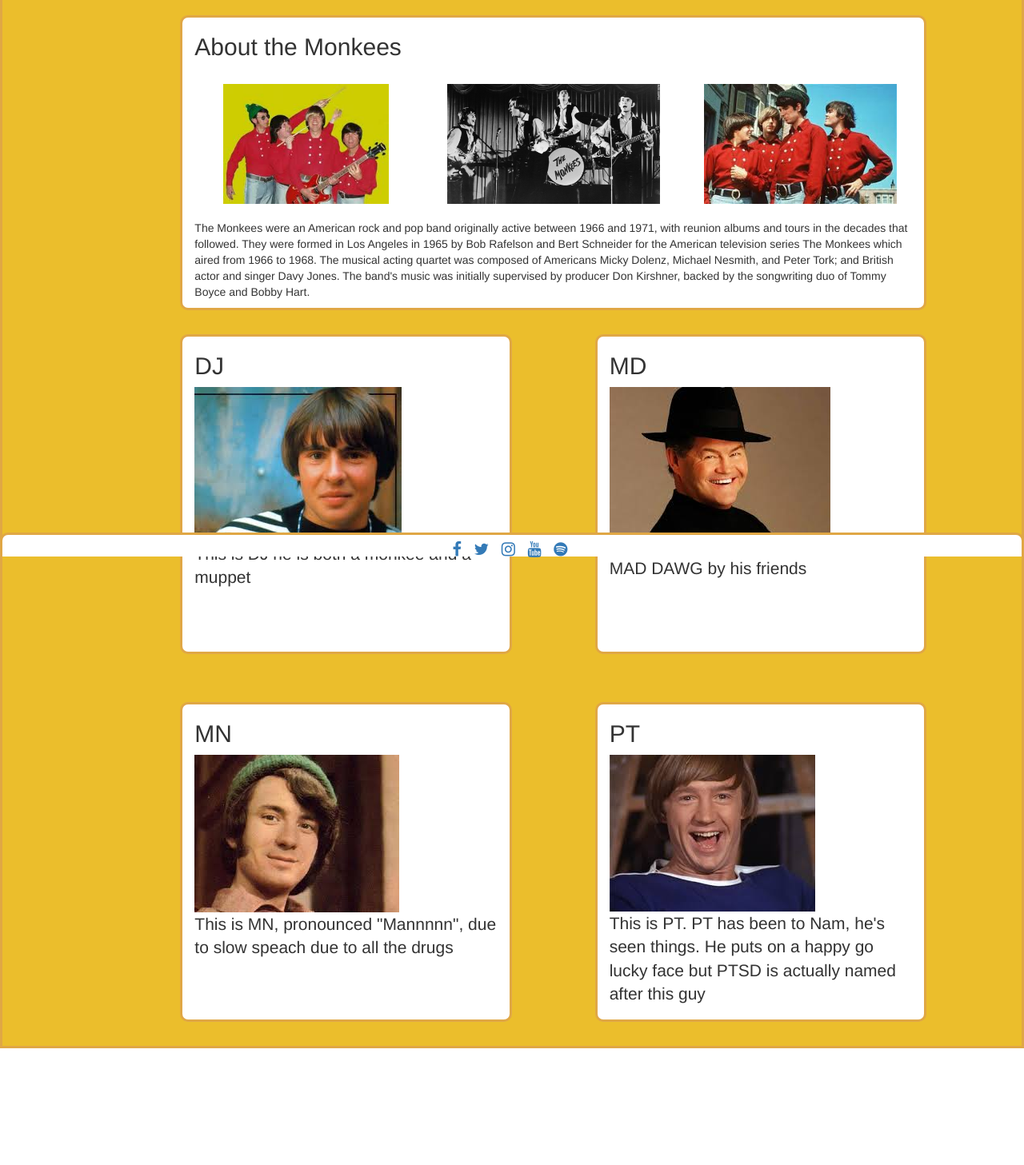
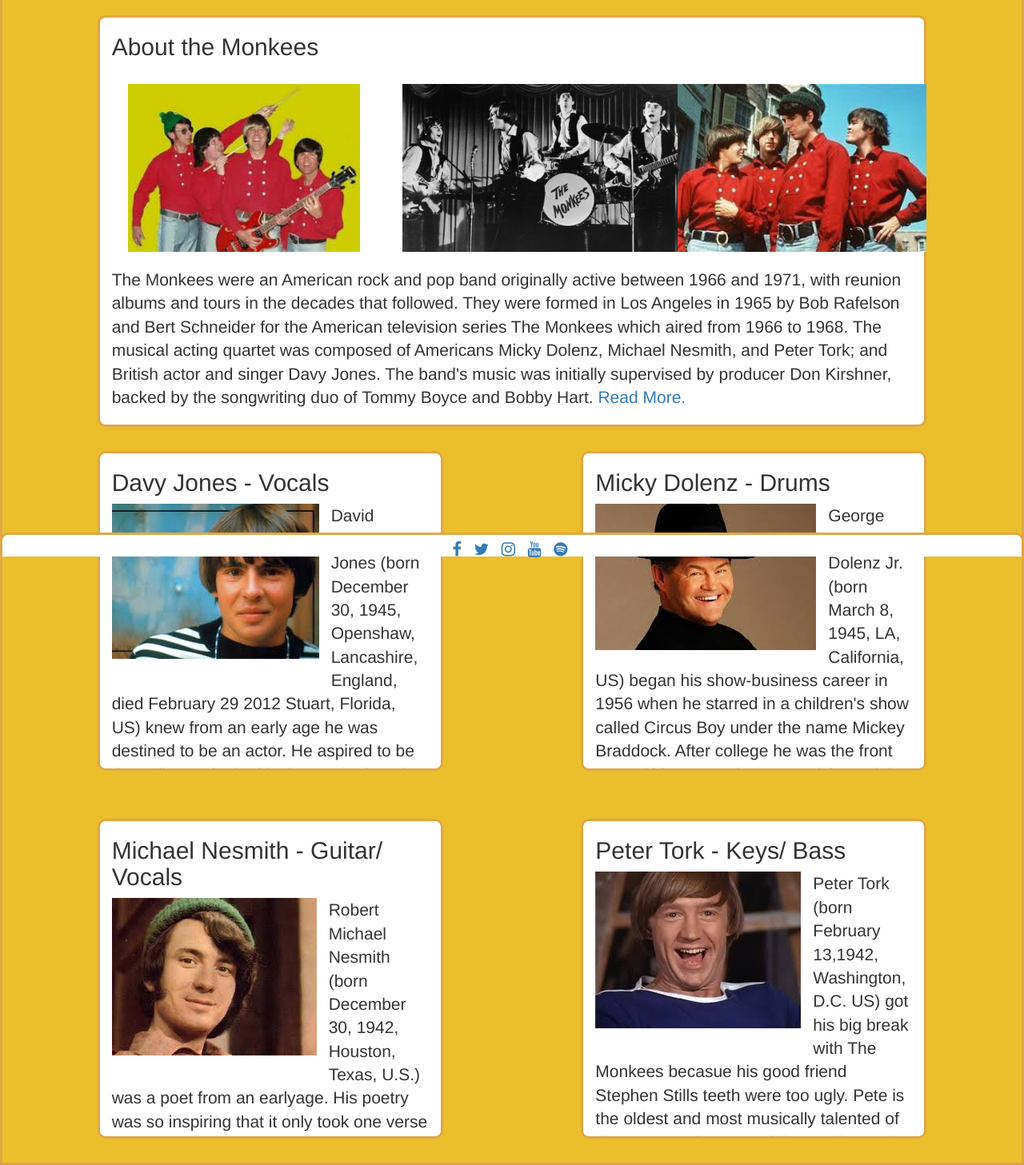
Before and after one commit to Code-Institute-Submissions/band-site, a plain HTML site: page about.html in a window 1280 px wide. Shown: the part 104-1561 px from the top of the page at 80% size. Before the commit the page ends 1415 px from the top, so only its background shows below. Drawn offline with nearby package versions, Linux system fonts and the light colour scheme; a web font is replaced by a local one.

Commit message:
band info, styling

```diff
--- a/about.html
+++ b/about.html
@@ -38,47 +38,49 @@
 
     <!---------------------------------------------------------------------------------------------------------Main Content-->
     <div class="container-fluid main-content-wrapper">
-        <div class="container-fluid main-content">
+        <div class="container-fluid main-content col-md-offset-1 col-md-10">
             <div class="row">
-                <div class="col-md-9 col-md-offset-2 about-band">
+                <div class="col-md-12 about-band">
                     <h2>About the Monkees</h2>
                     <div class="row">
-                        <div class= "band-pic-wrapper col-md-4">
+                        <div class= "band-pic-wrapper col-sm-6 col-md-4">
                            <img class="band-pic" src="images/cover1.jpg" alt="band picture">
                         </div>
-                        <div class= "band-pic-wrapper col-md-4">
+                        <div class= "band-pic-wrapper hidden-xs hidden-sm col-md-4">
                            <img class="band-pic" src="images/monkees.jpg" alt="band picture">
                         </div>
-                        <div class= "band-pic-wrapper col-md-4">
+                        <div class= "band-pic-wrapper hidden-xs col-sm-6 col-md-4">
                           <img class="band-pic" src="images/cover3.jpg" alt="band picture">
                         </div>
                     </div>
 
-                  <p>The Monkees were an American rock and pop band originally active between 1966 and 1971, with reunion albums and tours in the decades that followed. They were formed in Los Angeles in 1965 by Bob Rafelson and Bert Schneider for the American television series The Monkees which aired from 1966 to 1968. The musical acting quartet was composed of Americans Micky Dolenz, Michael Nesmith, and Peter Tork; and British actor and singer Davy Jones. The band's music was initially supervised by producer Don Kirshner, backed by the songwriting duo of Tommy Boyce and Bobby Hart.</p>
+                  <p class="lead">The Monkees were an American rock and pop band originally active between 1966 and 1971, with reunion albums and tours in the decades that followed. They were formed in Los Angeles in 1965 by Bob Rafelson and Bert Schneider for the American television series The Monkees which aired from 1966 to 1968. The musical acting quartet was composed of Americans Micky Dolenz, Michael Nesmith, and Peter Tork; and British actor and singer Davy Jones. The band's music was initially supervised by producer Don Kirshner, backed by the songwriting duo of Tommy Boyce and Bobby Hart.
+                  <span><a href="https://en.wikipedia.org/wiki/The_Monkees">Read More.</a></span></p>
                  </div>
             </div>
+
             <div class="row">
-                <div class="col-md-4 col-md-offset-2 about-member">
-                    <h2>DJ</h2>
-                    <img class="member-pic" src="images/dj.jpg" alt="dj picture">
-                    <p class="lead">This is DJ he is both a monkee and a muppet</p>
+                <div class="col-md-5 about-member">
+                    <h2>Davy Jones - Vocals</h2>
+                    <p class="lead"><img class="member-pic" src="images/dj.jpg" alt="dj picture">David Thomas Jones (born December 30, 1945, Openshaw, Lancashire, England, died February 29 2012 Stuart, Florida, US) knew from an early age he was destined to be an actor. He aspired to be the policman in the hit show Heartbeat but was told he was too good looking for British T.V. <br>Jones quickly realised that as a singer on radio he had a chance to make it as his voice wasn't so brillient that the nation would be jelous. After a hit with Colpix, he was flown directly the studios in the U.S. to be the lead in the Monkees.
+                    <span><a href="https://en.wikipedia.org/wiki/Davy_Jones_(musician)">Read More.</a></span></p>
                 </div>
-                <div class="col-md-4 col-md-offset-1 about-member">
-                    <h2>MD</h2>
-                    <img class="member-pic" src="images/md.jpg" alt="md picture">
-                    <p class="lead">This is MD or more afectionetly called MAD DAWG by his friends</p>
+                <div class="col-md-5 col-md-offset-2 about-member">
+                    <h2>Micky Dolenz - Drums</h2>
+                    <p class="lead"><img class="member-pic" src="images/md.jpg" alt="md picture" align="top">George Michale Dolenz Jr. (born March 8, 1945, LA, California, US) began his show-business career in 1956 when he starred in a children's show called Circus Boy under the name Mickey Braddock. After college he was the front man of his own rock group "Micky and the One-Nighters" covering all the hits of the 60's. <br> After the Monkees MD, or Mad Dawg as he now prefirs to be called, grew a pink mowhawk and continues to play drums in the trash-punk band "The Flaming Nipples".
+                    <span><a href="https://en.wikipedia.org/wiki/Micky_Dolenz">Read More.</a></span></p>
                 </div>
             </div>
             <div class="row">
-                <div class="col-md-4 col-md-offset-2 about-member">
-                    <h2>MN</h2>
-                    <img class="member-pic" src="images/mn.jpg" alt="mn picture">
-                    <p class="lead">This is MN, pronounced "Mannnnn", due to slow speach due to all the drugs</p>
+                <div class="col-md-5 about-member">
+                    <h2>Michael Nesmith - Guitar/ Vocals</h2>
+                    <p class="lead"><img class="member-pic" src="images/mn.jpg" alt="mn picture">Robert Michael Nesmith (born December 30, 1942, Houston, Texas, U.S.) was a poet from an earlyage. His poetry was so inspiring that it only took one verse "Please keep me home" to secure a General Education Diploma and an honourable discharge from the army. Nesmith continues to play folk festivals across the world for free.
+                    <span><a href="https://en.wikipedia.org/wiki/Michael_Nesmith">Read More.</a></span></p>
                 </div>
-                <div class="col-md-4 col-md-offset-1 about-member">
-                    <h2>PT</h2>
-                    <img class="member-pic" src="images/pt.jpg" alt="pt picture">
-                    <p class="lead">This is PT. PT has been to Nam, he's seen things. He puts on a happy go lucky face but PTSD is actually named after this guy</p>
+                <div class="col-md-5 col-md-offset-2 about-member">
+                    <h2>Peter Tork - Keys/ Bass</h2>
+                    <p class="lead"><img class="member-pic" src="images/pt.jpg" alt="pt picture">Peter Tork (born February 13,1942, Washington, D.C. US) got his big break with The Monkees becasue his good friend Stephen Stills teeth were too ugly. Pete is the oldest and most musically talented of the group and so was nicknamed Pops by the rest  of the boys.<br>After The Monkees Pete spent the next 5 years composing the soundtrack of Easy Rider, which he recorded as one single 2 hours and 5min track.
+                    <span><a href="https://en.wikipedia.org/wiki/Peter_Tork">Read More.</a></span></p>
                 </div>
             </div>
         </div>
--- a/css/style.css
+++ b/css/style.css
@@ -109,55 +109,6 @@
     transition: all .25s ease-in-out;
 }
 
-/* The container <div> - needed to position the dropdown content */
-/*.dropdown {
-    position: fixed;
-    top: 30px;
-    right:0px;
-    width: 60px;
-    height:60px;
-    font-size: 40px;
-    text-align: center;
-
-    color: #e0a745;
-    background-color: #ebbe2c;
-    border-radius: 10px;
-    border-color: #e0a745;
-    border-style: solid;
-}*/
-
-/* Dropdown Content (Hidden by Default) */
-/*.dropdown-content {
-    display: none;
-    font-size:18px;
-    position: absolute;
-    right:55px;
-    top:0px;
-    border-radius: 10px;
-    border-color: #e0a745;
-    border-style: solid;
-    background-color: #ebbe2c;
-    width: 160px;
-    box-shadow: 0px 8px 16px 0px rgba(0,0,0,0.2);*/
-   /* z-index: 2;*/
-
-
-/* Links inside the dropdown
-.dropdown-content a {
-    color: black;
-    text-decoration: none;
-    display: block;
-}*/
-
-/* Change color of dropdown links on hover
-.dropdown-content a:hover {background-color: #ddd;}*/
-
-/* Show the dropdown menu on hover
-.dropdown:hover .dropdown-content {display: block;}*/
-
-/* Change the background color of the dropdown button when the dropdown content is shown
-.dropdown:hover .bg-color-menu {background-color: #3e8e41;}*/
-
 /* ----------------------------------------------------Main Content Styleing*/
 /* --------------------------------------Main Index Content Styleing*/
 .main-content-wrapper {
@@ -224,6 +175,7 @@
     border-style: solid;
     text-align: center;
     padding-bottom: 30px;
+    margin-top: 30px;
 }
 
 .audio-wrapper {
@@ -234,6 +186,7 @@
     margin: 35px;
     height: 80px;
     padding: 10px;
+    overflow: hidden;
 }
 
 .audio-control {
@@ -242,10 +195,10 @@
 
 /* --------------------------------------Main About Content Styleing*/
 .band-pic {
-    height: 150px;
+    height: 15em;
     width: auto;
-    margin-top: 20px;
-    margin-bottom: 20px;
+    overflow-y: hidden;
+    margin: 20px;
 }
 
 .band-pic-wrapper {
@@ -265,7 +218,13 @@
     border-color: #e0a745;
     border-style: solid;
     height: 400px;
-    max-width: 500px;
+    overflow-y: scroll;
+}
+
+.member-pic {
+    float: left;
+    margin-bottom: 15px;
+    margin-right: 15px;
 }
 
 
@@ -277,6 +236,7 @@
     border-color: #e0a745;
     border-style: solid;
 }
+
 
 /* ------------------------------------------------------Footer Styleing*/
 
```
Also changed, not shown: bookings.html (+1 -1 lines), index.html (+3 -3 lines), media.html (+2 -30 lines).
